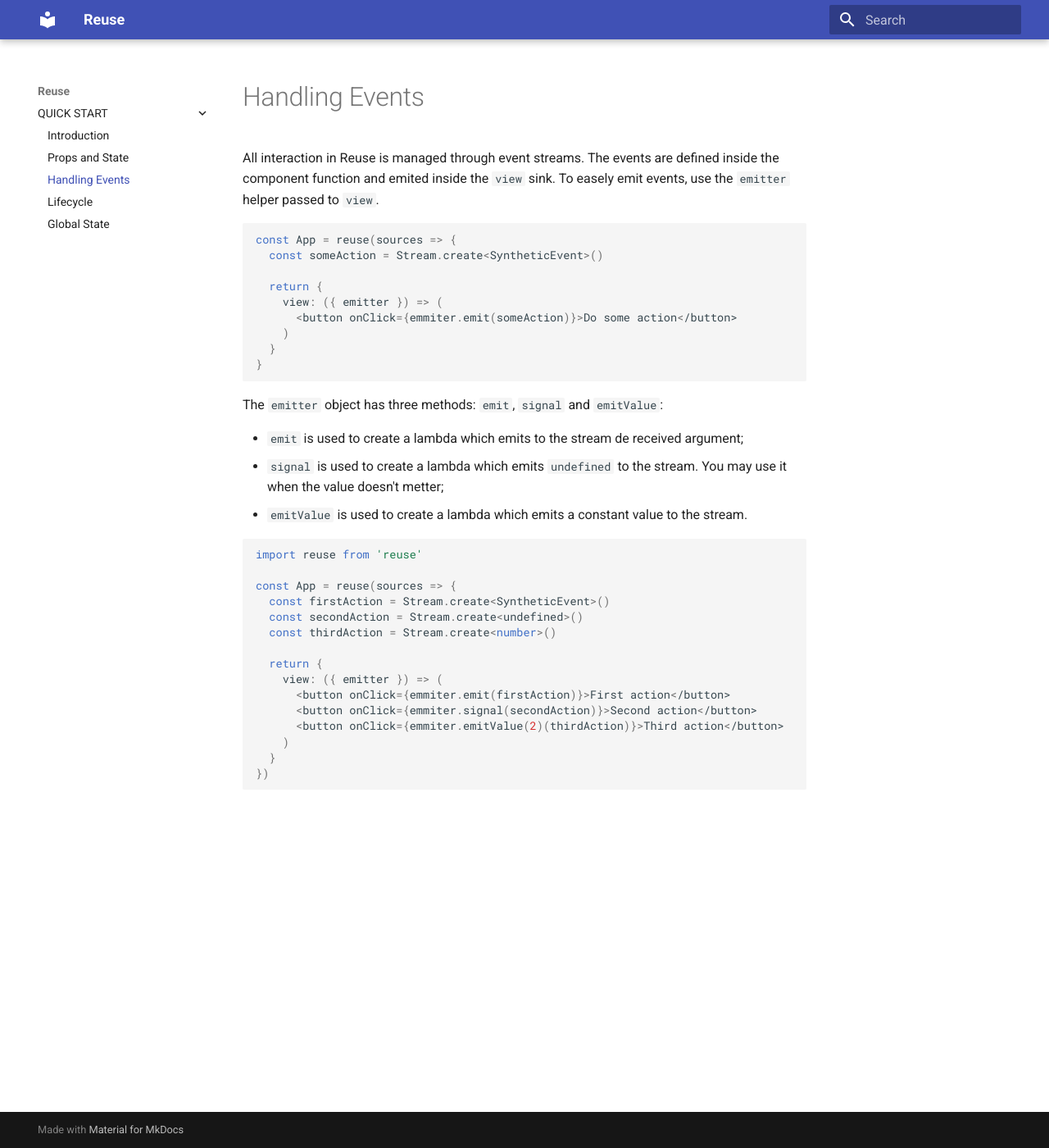
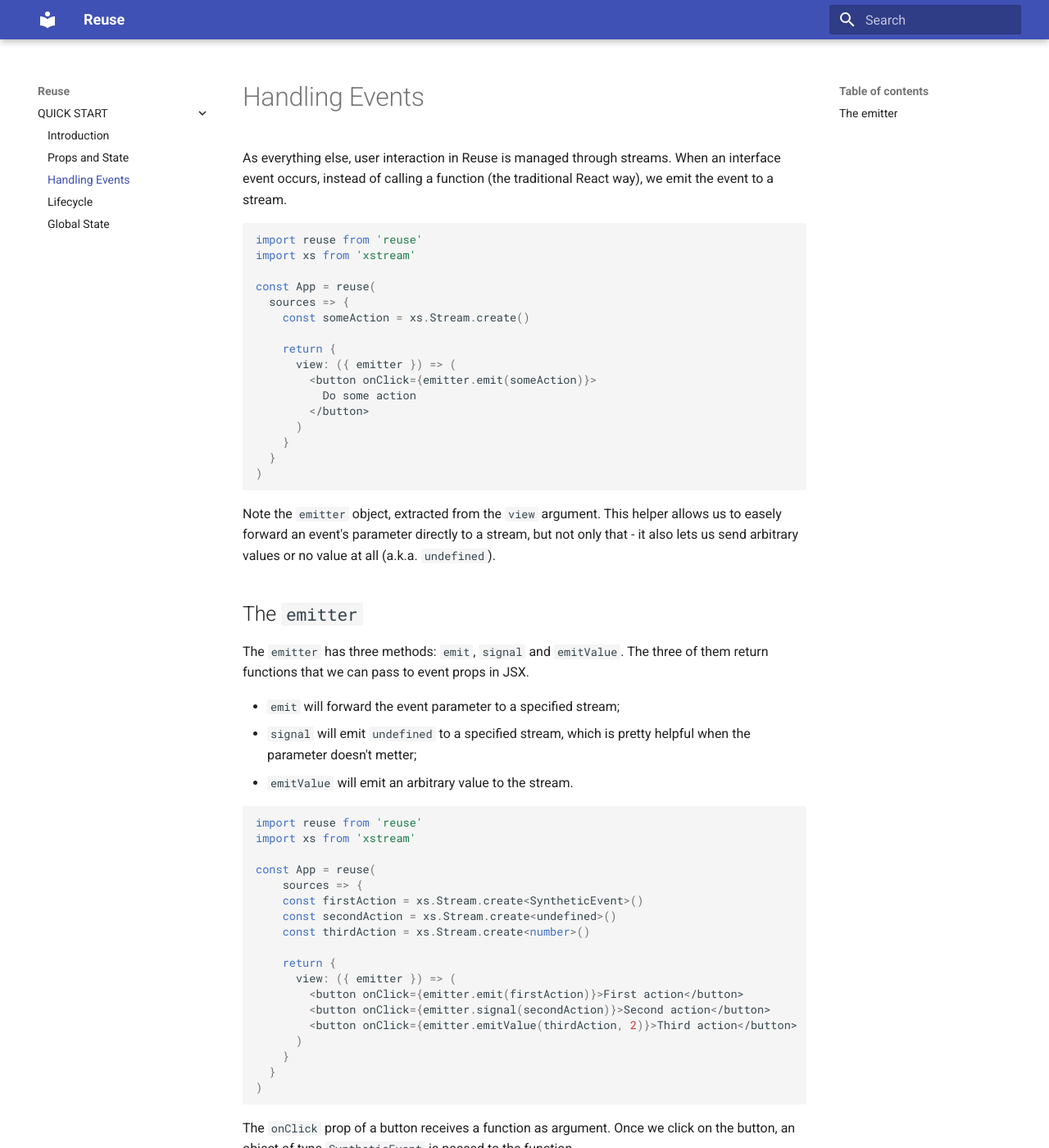
Before and after one commit to italonascimento/lemni, an MkDocs documentation site: the page built from docs/docs/quick-start/handling-events.md, in a window 1280 px wide and 1400 px high. Shown: the whole window at 82% size. Built offline with MkDocs 1.6.1 and Material for MkDocs 9.7.7, drawn with Linux system fonts in a browser that asks for light colours; old or Windows-style settings are respelled for this version of MkDocs; some of the changed text lies outside the part shown.

Commit message:
docs: update handling events section

````diff
--- a/docs/docs/quick-start/handling-events.md
+++ b/docs/docs/quick-start/handling-events.md
@@ -1,39 +1,61 @@
 # Handling Events
 
-All interaction in Reuse is managed through event streams. The events are defined inside the component function and emited inside the `view` sink. To easely emit events, use the `emitter` helper passed to `view`.
-
-```typescript
-const App = reuse(sources => {
-  const someAction = Stream.create<SyntheticEvent>()
-
-  return {
-    view: ({ emitter }) => (
-      <button onClick={emmiter.emit(someAction)}>Do some action</button>
-    )
-  }
-}
-```
-
-The `emitter` object has three methods: `emit`, `signal` and `emitValue`:
-
-* `emit` is used to create a lambda which emits to the stream de received argument;
-* `signal` is used to create a lambda which emits `undefined` to the stream. You may use it when the value doesn't metter;
-* `emitValue` is used to create a lambda which emits a constant value to the stream.
+As everything else, user interaction in Reuse is managed through streams. When an interface event occurs, instead of calling a function (the traditional React way), we emit the event to a stream.
 
 ```typescript
 import reuse from 'reuse'
+import xs from 'xstream'
 
-const App = reuse(sources => {
-  const firstAction = Stream.create<SyntheticEvent>()
-  const secondAction = Stream.create<undefined>()
-  const thirdAction = Stream.create<number>()
+const App = reuse(
+  sources => {
+    const someAction = xs.Stream.create()
 
-  return {
-    view: ({ emitter }) => (
-      <button onClick={emmiter.emit(firstAction)}>First action</button>
-      <button onClick={emmiter.signal(secondAction)}>Second action</button>
-      <button onClick={emmiter.emitValue(2)(thirdAction)}>Third action</button>
-    )
+    return {
+      view: ({ emitter }) => (
+        <button onClick={emitter.emit(someAction)}>
+          Do some action
+        </button>
+      )
+    }
   }
-})
+)
 ```
+
+Note the `emitter` object, extracted from the `view` argument. This helper allows us to easely forward an event's parameter directly to a stream, but not only that - it also lets us send arbitrary values or no value at all (a.k.a. `undefined`).
+
+## The `emitter`
+
+The `emitter` has three methods: `emit`, `signal` and `emitValue`. The three of them return functions that we can pass to event props in JSX.
+
+* `emit` will forward the event parameter to a specified stream;
+* `signal` will emit `undefined` to a specified stream, which is pretty helpful when the parameter doesn't metter;
+* `emitValue` will emit an arbitrary value to the stream.
+
+```typescript
+import reuse from 'reuse'
+import xs from 'xstream'
+
+const App = reuse(
+    sources => {
+    const firstAction = xs.Stream.create<SyntheticEvent>()
+    const secondAction = xs.Stream.create<undefined>()
+    const thirdAction = xs.Stream.create<number>()
+
+    return {
+      view: ({ emitter }) => (
+        <button onClick={emitter.emit(firstAction)}>First action</button>
+        <button onClick={emitter.signal(secondAction)}>Second action</button>
+        <button onClick={emitter.emitValue(thirdAction, 2)}>Third action</button>
+      )
+    }
+  }
+)
+```
+
+The `onClick` prop of a button receives a function as argument. Once we click on the button, an object of type `SyntheticEvent` is passed to the function.
+
+In the above exemple, if we click on the first button, the `SynteticEvent` will be emited by the `firstAction` stream, as we're using `emitter.emit`.
+
+If we click on the second button, though, the `SynteticEvent` will be discarted and `secondAction` will emit `undefined`.
+
+Then, if we click on the third button, the `SynteticEvent` will be discarted and `thirdAction` will emit the constant value `2`.
````
